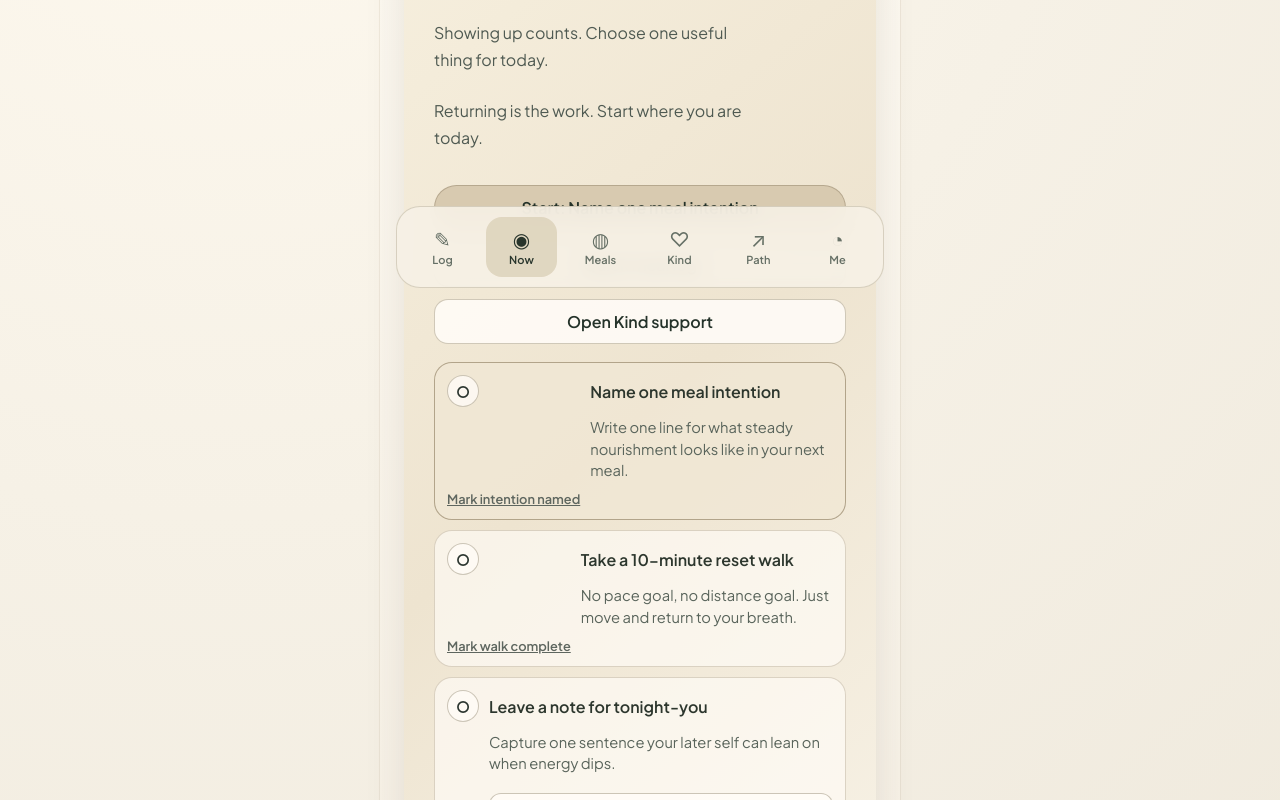
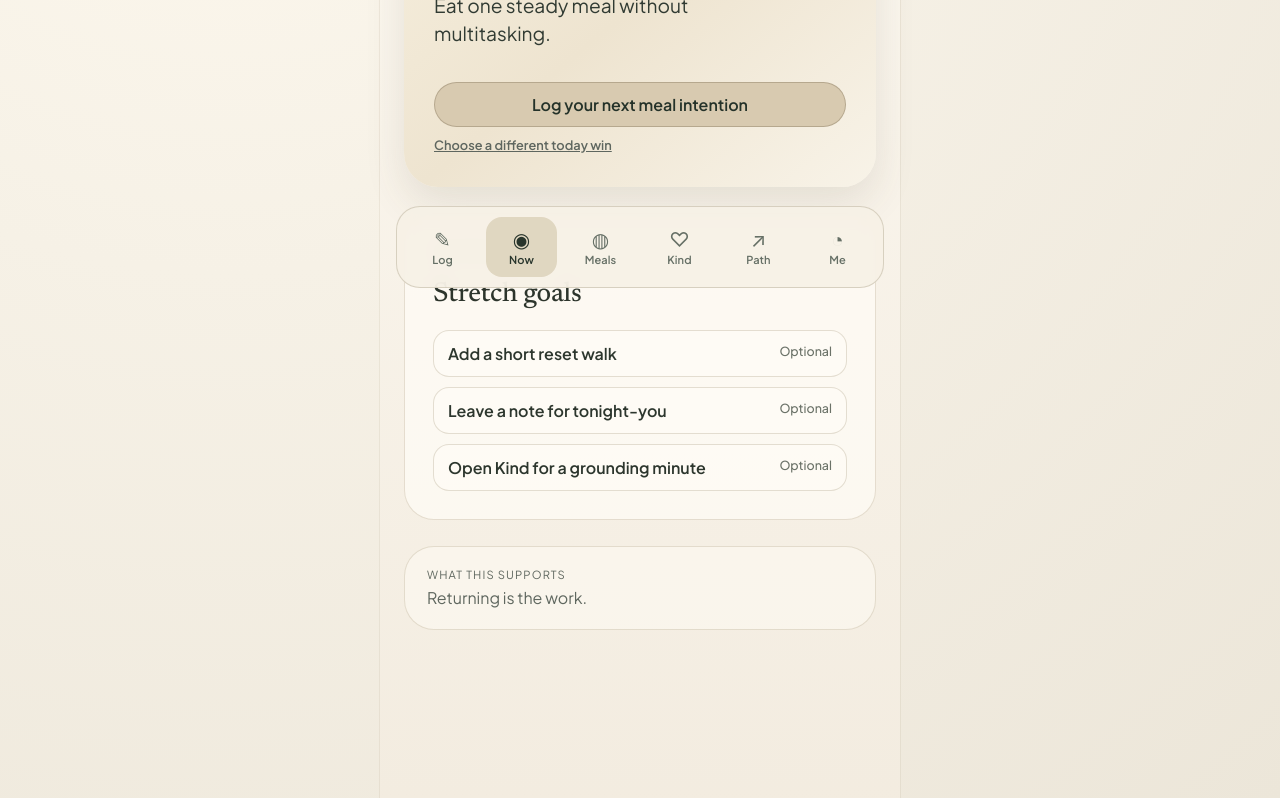
Before and after one commit to carllachance/outgrow, a React (Vite) app: page /today in a window 1280 px wide. Shown: the part 500-1300 px from the top of the page. Built offline with nearby package versions, Linux system fonts and the light colour scheme.

Commit message:
Refocus Now screen on one daily win with optional stretch goals

```diff
--- a/src/screens/TodayScreen.tsx
+++ b/src/screens/TodayScreen.tsx
@@ -4,52 +4,89 @@ import { ReentryHero } from '../components/brand/ReentryHero';
 import { BrandHeader } from '../components/brand/BrandHeader';
 import { useStore } from '../state/AppStoreContext';
 
+type DailyWin = {
+  id: string;
+  label: string;
+  ctaLabel: string;
+  ctaTo: string;
+};
+
+type StretchGoal = {
+  id: string;
+  kind: 'simple' | 'input';
+  label: string;
+  support?: string;
+  actionLabel: string;
+};
+
 export const TodayScreen = () => {
   const { state, addReturnMoment } = useStore();
   const isSafetyMode = !state.safety.flags.optimization_enabled;
   const hasSetDirection = Boolean(state.onboarding.weeklyLens || state.onboarding.currentFocus || state.journalEntries.length);
-  const [selectedAction, setSelectedAction] = useState('meal-intention');
-  const [checkedActions, setCheckedActions] = useState<string[]>([]);
+  const [selectedWinId, setSelectedWinId] = useState('steady-meal');
+  const [showWinPicker, setShowWinPicker] = useState(false);
+  const [expandedStretchId, setExpandedStretchId] = useState<string | null>(null);
+  const [completedStretch, setCompletedStretch] = useState<string[]>([]);
   const [tonightNoteDraft, setTonightNoteDraft] = useState('');
   const [inlineMessage, setInlineMessage] = useState('');
 
-  const weeklyLens = state.onboarding.weeklyLens || 'Returning is the work. Start where you are today.';
-  const currentFocus = state.onboarding.currentFocus || 'Showing up counts. Choose one useful thing for today.';
-  const actions = useMemo(
+  const weeklyLens = state.onboarding.weeklyLens || 'Returning is the work.';
+  const currentFocus = state.onboarding.currentFocus || 'Keep it honest and doable.';
+
+  const dailyWins = useMemo<DailyWin[]>(
     () => [
       {
-        id: 'meal-intention',
-        kind: 'simple' as const,
-        label: 'Name one meal intention',
-        support: 'Write one line for what steady nourishment looks like in your next meal.',
-        actionLabel: 'Mark intention named',
+        id: 'steady-meal',
+        label: 'Eat one steady meal without multitasking.',
+        ctaLabel: 'Log your next meal intention',
+        ctaTo: '/meals',
       },
       {
-        id: 'reset-walk',
-        kind: 'simple' as const,
-        label: 'Take a 10-minute reset walk',
-        support: 'No pace goal, no distance goal. Just move and return to your breath.',
-        actionLabel: 'Mark walk complete',
+        id: 'ten-minute-reset',
+        label: 'Take a 10-minute reset walk and breathe.',
+        ctaLabel: 'Capture a quick check-in',
+        ctaTo: '/journal',
       },
       {
-        id: 'note-tonight',
-        kind: 'input' as const,
-        label: 'Leave a note for tonight-you',
-        support: 'Capture one sentence your later self can lean on when energy dips.',
-        actionLabel: 'Save note for tonight',
+        id: 'close-one-loop',
+        label: 'Close one open loop you have been avoiding.',
+        ctaLabel: 'Name the one thing in Journal',
+        ctaTo: '/journal',
       },
     ],
     [],
   );
-  const latestTonightNote = state.returnMoments[0];
-  const currentHour = new Date().getHours();
-  const isTonightContext = currentHour >= 17 || currentHour < 4;
-  const selectedActionLabel = actions.find((action) => action.id === selectedAction)?.label ?? actions[0].label;
 
-  const toggleChecked = (actionId: string) => {
-    setInlineMessage('');
-    setCheckedActions((existing) =>
-      existing.includes(actionId) ? existing.filter((id) => id !== actionId) : [...existing, actionId],
+  const stretchGoals = useMemo<StretchGoal[]>(
+    () => [
+      {
+        id: 'reset-walk',
+        kind: 'simple',
+        label: 'Add a short reset walk',
+        actionLabel: 'Mark done',
+      },
+      {
+        id: 'note-tonight',
+        kind: 'input',
+        label: 'Leave a note for tonight-you',
+        support: 'One sentence is enough.',
+        actionLabel: 'Save note',
+      },
+      {
+        id: 'kind-visit',
+        kind: 'simple',
+        label: 'Open Kind for a grounding minute',
+        actionLabel: 'Mark done',
+      },
+    ],
+    [],
+  );
+
+  const selectedWin = dailyWins.find((win) => win.id === selectedWinId) ?? dailyWins[0];
+
+  const toggleStretchComplete = (goalId: string) => {
+    setCompletedStretch((existing) =>
+      existing.includes(goalId) ? existing.filter((id) => id !== goalId) : [...existing, goalId],
     );
   };
 
@@ -63,8 +100,9 @@ export const TodayScreen = () => {
       setInlineMessage(result);
       return;
     }
-    setInlineMessage('Saved. We will resurface this in tonight context and in Growth notes.');
+    setInlineMessage('Saved for later tonight.');
     setTonightNoteDraft('');
+    setExpandedStretchId(null);
   };
 
   return (
@@ -74,50 +112,91 @@ export const TodayScreen = () => {
       ) : (
         <BrandHeader
           title="Glad You’re Here."
-          note="This space is not for performance. It is for honest return. One chapter at a time."
+          note="This space is for one honest next step, not performance."
           kicker="Arrival"
         />
       )}
 
-      <section className="atmospheric-panel today-primary" aria-labelledby="today-arrival-title">
+      <section className="atmospheric-panel today-primary" aria-labelledby="today-success-title">
         <p className="panel-kicker">Today</p>
-        <h2 id="today-arrival-title" className="panel-title">What would make today a little steadier?</h2>
-        <p className="panel-copy">{currentFocus}</p>
-        <p className="panel-copy panel-copy-support">{weeklyLens}</p>
+        <h2 id="today-success-title" className="panel-title">Today, success looks like…</h2>
+        <p className="today-win-statement">{selectedWin.label}</p>
+
         <div className="inline-actions today-primary-actions">
-          <Link className="button-link primary-cta" to="/journal">
-            Start: {selectedActionLabel}
+          <Link className="button-link primary-cta" to={selectedWin.ctaTo}>
+            {selectedWin.ctaLabel}
           </Link>
-          <Link className="button-link" to="/meals">
-            Quick meal log
-          </Link>
-          <Link className="button-link kind-link" to="/kind-words">
-            Open Kind support
-          </Link>
-        </div>
-        {isSafetyMode ? <p className="panel-copy">Safety mode is active, so action planning and tracking are paused. Gentle support remains available.</p> : <div className="action-list" role="list" aria-label="Today actions">
-          {actions.map((action) => {
-            const isChecked = checkedActions.includes(action.id);
-            const isSelected = selectedAction === action.id;
-            return (
-              <article key={action.id} className={`action-item${isSelected ? ' selected' : ''}`} role="listitem">
           <button
             type="button"
-                  className="action-check"
-                  onClick={() => toggleChecked(action.id)}
-                  aria-pressed={isChecked}
-                  aria-label={`${isChecked ? 'Mark not done' : 'Mark done'}: ${action.label}`}
+            className="action-expand today-change-win"
+            onClick={() => setShowWinPicker((existing) => !existing)}
           >
-                  {isChecked ? '✓' : '○'}
+            {showWinPicker ? 'Hide other win options' : 'Choose a different today win'}
           </button>
-                <button type="button" className="action-select" onClick={() => setSelectedAction(action.id)}>
-                  {action.label}
+        </div>
+
+        {showWinPicker ? (
+          <div className="choices today-win-choices" role="list" aria-label="Today win options">
+            {dailyWins.map((win) => (
+              <button
+                key={win.id}
+                type="button"
+                role="listitem"
+                className={`choice-chip${selectedWinId === win.id ? ' active' : ''}`}
+                onClick={() => {
+                  setSelectedWinId(win.id);
+                  setShowWinPicker(false);
+                }}
+              >
+                {win.label}
               </button>
-                <p className="action-support">{action.support}</p>
-                {action.kind === 'simple' ? (
-                  <button type="button" className="action-expand" onClick={() => toggleChecked(action.id)}>
-                    {checkedActions.includes(action.id) ? 'Completed' : action.actionLabel}
+            ))}
+          </div>
+        ) : null}
+
+        {isSafetyMode ? <p className="panel-copy">Safety mode is active. Keep today simple and gentle.</p> : null}
+      </section>
+
+      <section className="chapter today-stretch" aria-labelledby="stretch-title">
+        <p className="panel-kicker">Optional</p>
+        <h3 id="stretch-title">Stretch goals</h3>
+        <div className="stretch-list" role="list" aria-label="Optional stretch goals">
+          {stretchGoals.map((goal) => {
+            const isExpanded = expandedStretchId === goal.id;
+            const isComplete = completedStretch.includes(goal.id);
+            return (
+              <article key={goal.id} className={`stretch-row${isExpanded ? ' expanded' : ''}`} role="listitem">
+                <button
+                  type="button"
+                  className="stretch-row-trigger"
+                  onClick={() => {
+                    setInlineMessage('');
+                    setExpandedStretchId((current) => (current === goal.id ? null : goal.id));
+                  }}
+                  aria-expanded={isExpanded}
+                >
+                  <span>{goal.label}</span>
+                  <span className="stretch-row-state">{isComplete ? 'Done' : 'Optional'}</span>
                 </button>
+
+                {isExpanded ? (
+                  <div className="stretch-row-inline">
+                    {goal.support ? <p className="action-support">{goal.support}</p> : null}
+                    {goal.kind === 'simple' ? (
+                      goal.id === 'kind-visit' ? (
+                        <div className="inline-actions stretch-inline-actions">
+                          <Link className="button-link" to="/kind-words">
+                            Open Kind
+                          </Link>
+                          <button type="button" className="action-expand" onClick={() => toggleStretchComplete(goal.id)}>
+                            {isComplete ? 'Completed' : goal.actionLabel}
+                          </button>
+                        </div>
+                      ) : (
+                        <button type="button" className="action-expand" onClick={() => toggleStretchComplete(goal.id)}>
+                          {isComplete ? 'Completed' : goal.actionLabel}
+                        </button>
+                      )
                     ) : (
                       <div className="today-inline-note">
                         <label htmlFor="tonight-note" className="sr-only">Tonight note</label>
@@ -129,33 +208,22 @@ export const TodayScreen = () => {
                           rows={2}
                         />
                         <button type="button" className="action-expand" onClick={saveTonightNote}>
-                      {action.actionLabel}
+                          {goal.actionLabel}
                         </button>
                       </div>
                     )}
+                  </div>
+                ) : null}
               </article>
             );
           })}
-        </div>}
+        </div>
         {inlineMessage ? <p className="panel-copy">{inlineMessage}</p> : null}
-        {latestTonightNote ? (
-          <article className="action-item" aria-live="polite">
-            <p className="panel-kicker">Tonight retrieval</p>
-            {isTonightContext ? <p className="action-support">Saved note for now: {latestTonightNote.note}</p> : <p className="action-support">Your latest tonight note is stored and will reappear this evening.</p>}
-            <Link className="button-link" to="/growth">Open Growth notes</Link>
-          </article>
-        ) : null}
       </section>
 
-      <section className="chapter chapter-kind" aria-labelledby="today-kind-title">
-        <p className="panel-kicker">Kind</p>
-        <h3 id="today-kind-title">Need grounding before action?</h3>
-        <p>Kind is always available as a first stop when the day feels heavy or noisy.</p>
-        <div className="inline-actions" style={{ marginTop: '14px' }}>
-          <Link className="button-link" to="/kind-words">
-            Go to Kind now
-          </Link>
-        </div>
+      <section className="chapter today-longer-arc" aria-label="Bigger picture">
+        <p className="panel-kicker">What this supports</p>
+        <p className="today-longer-arc-copy">{weeklyLens || currentFocus}</p>
       </section>
     </div>
   );
--- a/src/styles.css
+++ b/src/styles.css
@@ -562,3 +562,79 @@ button { background: #e4dac8; color: #2b352f; font-weight: 600; }
   border-top: 1px solid rgba(166, 151, 123, 0.24);
   padding-top: 10px;
 }
+
+
+.today-win-statement {
+  margin: 0;
+  max-width: 26ch;
+  font-size: 1.2rem;
+  line-height: 1.45;
+  color: #313b33;
+}
+
+.today-change-win {
+  justify-self: start;
+  margin-top: -2px;
+}
+
+.today-win-choices {
+  margin-top: 2px;
+}
+
+.today-stretch {
+  display: grid;
+  gap: 10px;
+}
+
+.stretch-list {
+  display: grid;
+  gap: 10px;
+}
+
+.stretch-row {
+  border: 1px solid rgba(166, 151, 123, 0.3);
+  border-radius: 16px;
+  background: rgba(255, 252, 247, 0.58);
+}
+
+.stretch-row-trigger {
+  margin: 0;
+  width: 100%;
+  border: none;
+  background: transparent;
+  padding: 12px 14px;
+  display: flex;
+  justify-content: space-between;
+  gap: 10px;
+  text-align: left;
+  color: #2c362d;
+  font-weight: 550;
+}
+
+.stretch-row-state {
+  font-size: 0.78rem;
+  color: #6b7268;
+  font-weight: 500;
+}
+
+.stretch-row-inline {
+  border-top: 1px solid rgba(166, 151, 123, 0.24);
+  padding: 10px 14px 12px;
+  display: grid;
+  gap: 8px;
+}
+
+.stretch-inline-actions {
+  margin-top: 2px;
+}
+
+.today-longer-arc {
+  padding: 18px 22px;
+  background: rgba(255, 252, 247, 0.46);
+}
+
+.today-longer-arc-copy {
+  margin: 6px 0 0;
+  color: #646d65;
+  line-height: 1.45;
+}
```
Lines whose indentation alone changed are shown as unchanged.
